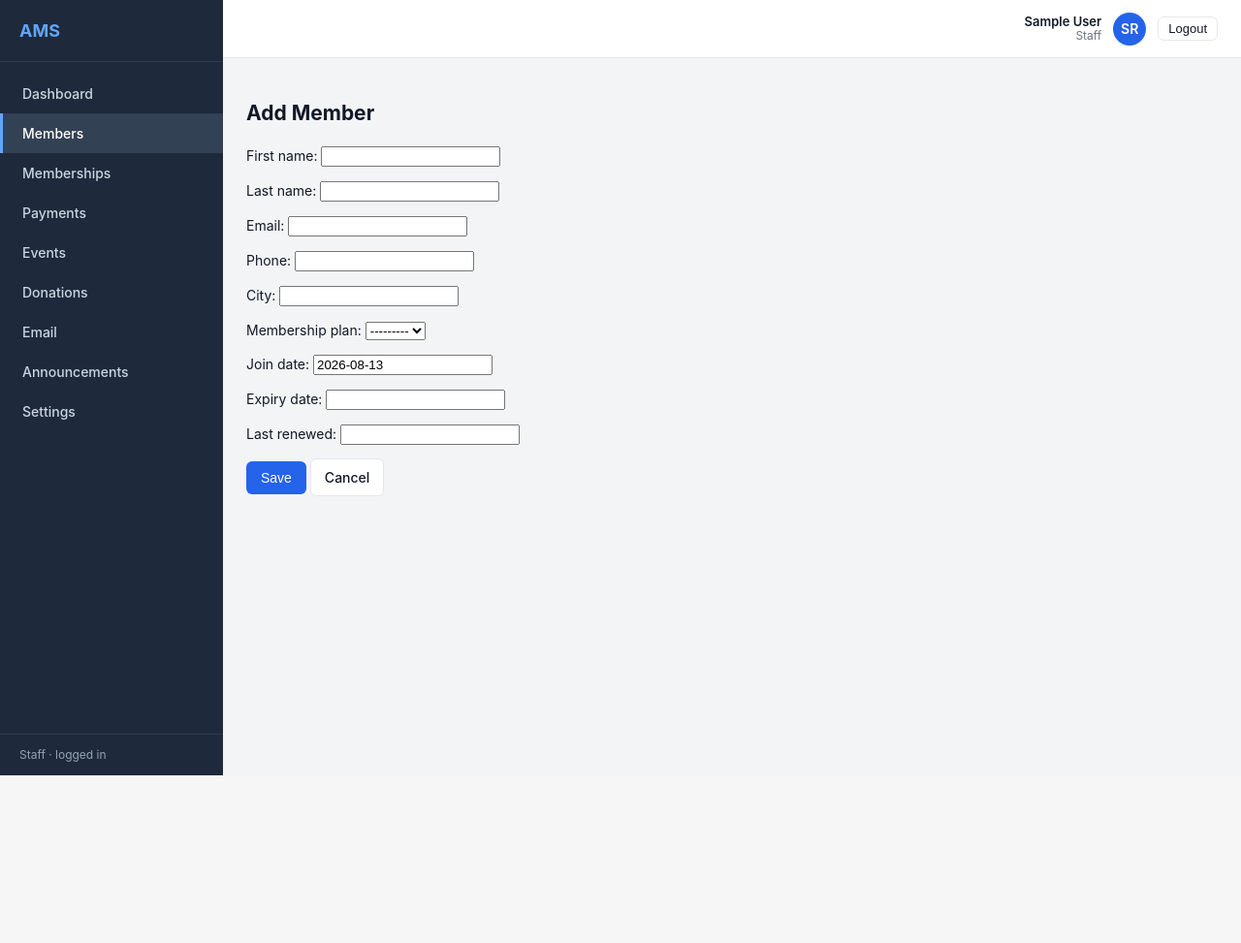
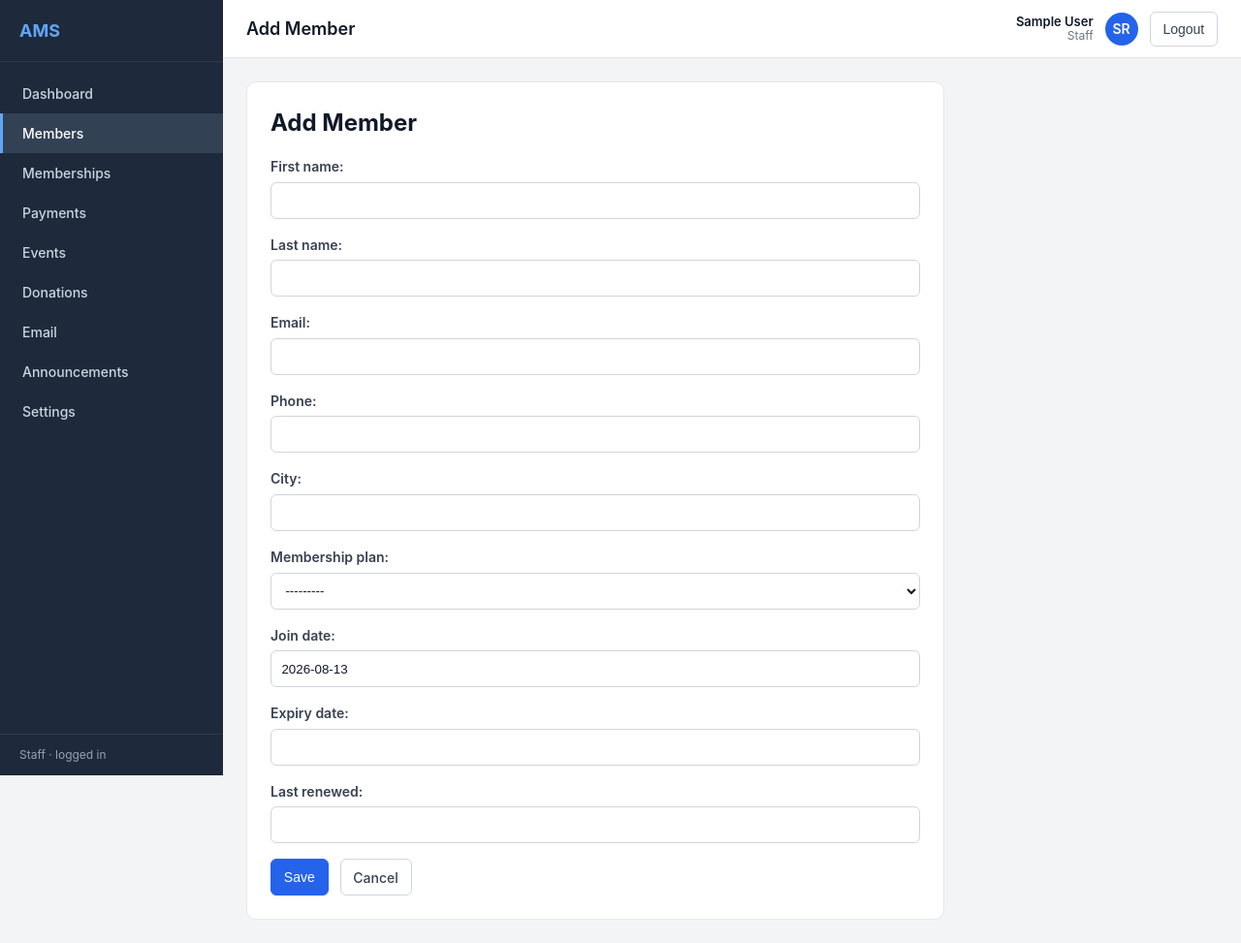
Before and after one commit to Aaliyaan-Saad/AMS-project, a Django app: page /members/add/ in a window 1280 px wide. Shown: the whole page at 97% size. Before the commit the page ends 800 px from the top, so only its background shows below. Run offline with Django 5.2, Linux system fonts and the light colour scheme; the visitor is signed in with stand-in values (Sample User, id 1).

Commit message:
Update member_form.html

```diff
--- a/members/templates/members/member_form.html
+++ b/members/templates/members/member_form.html
@@ -1,16 +1,95 @@
 {% extends "base.html" %}
 
+{% block page_title %}{{ title }}{% endblock %}
+
 {% block content %}
-<div class="container mt-4">
+
+<style>
+    .form-card {
+        max-width: 720px;
+        background: #ffffff;
+        border: 1px solid #e5e7eb;
+        border-radius: 10px;
+        padding: 1.5rem;
+    }
+
+    .form-card h2 {
+        margin: 0 0 1rem;
+        font-size: 1.5rem;
+        font-weight: 700;
+        color: #111827;
+    }
+
+    .form-card form p {
+        margin-bottom: 1rem;
+    }
+
+    .form-card label {
+        display: block;
+        margin-bottom: 0.35rem;
+        font-weight: 600;
+        color: #374151;
+    }
+
+    .form-card input,
+    .form-card select,
+    .form-card textarea {
+        width: 100%;
+        min-height: 38px;
+        padding: 0.45rem 0.65rem;
+        border: 1px solid #d1d5db;
+        border-radius: 6px;
+        background: #ffffff;
+        color: #111827;
+    }
+
+    .form-actions {
+        display: flex;
+        gap: 0.75rem;
+        flex-wrap: wrap;
+        margin-top: 1rem;
+    }
+
+    .btn {
+        display: inline-flex;
+        align-items: center;
+        justify-content: center;
+        min-height: 36px;
+        padding: 0.45rem 0.8rem;
+        border-radius: 6px;
+        border: 1px solid transparent;
+        font-size: 0.875rem;
+        font-weight: 500;
+        text-decoration: none;
+        cursor: pointer;
+    }
+
+    .btn-primary {
+        background: #2563eb;
+        color: #ffffff;
+        border-color: #2563eb;
+    }
+
+    .btn-secondary {
+        background: #ffffff;
+        color: #374151;
+        border-color: #d1d5db;
+    }
+</style>
+
+<div class="form-card">
     <h2>{{ title }}</h2>
 
-    <form method="post" class="mt-3">
+    <form method="post">
         {% csrf_token %}
 
         {{ form.as_p }}
 
-        <button type="submit" class="btn btn-primary">Save</button>
-        <a href="{% url 'member_list' %}" class="btn btn-secondary">Cancel</a>
+        <div class="form-actions">
+            <button type="submit" class="btn btn-primary">Save</button>
+            <a href="{% url 'member_list' %}" class="btn btn-secondary">Cancel</a>
+        </div>
     </form>
 </div>
+
 {% endblock %}
```
